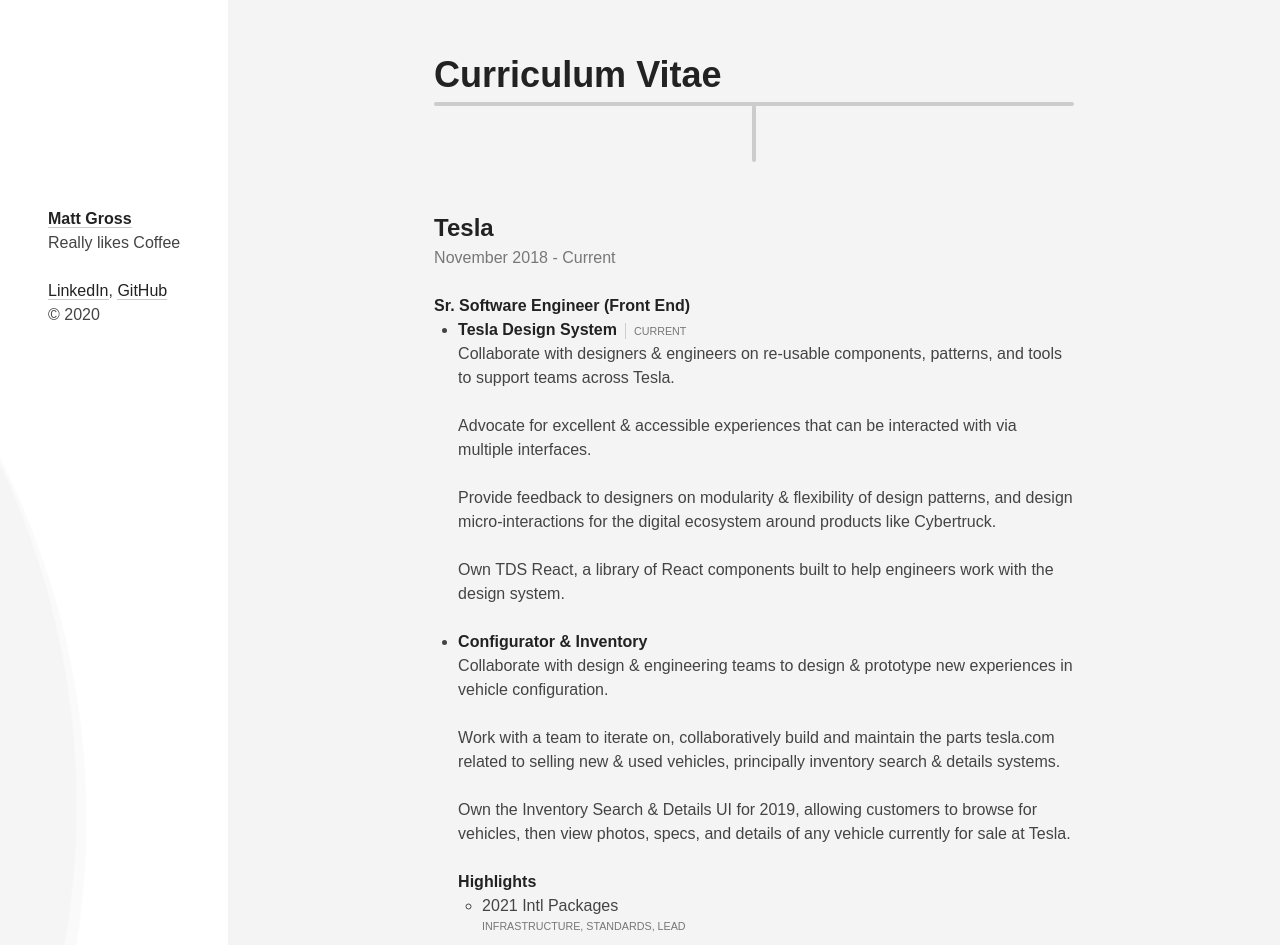
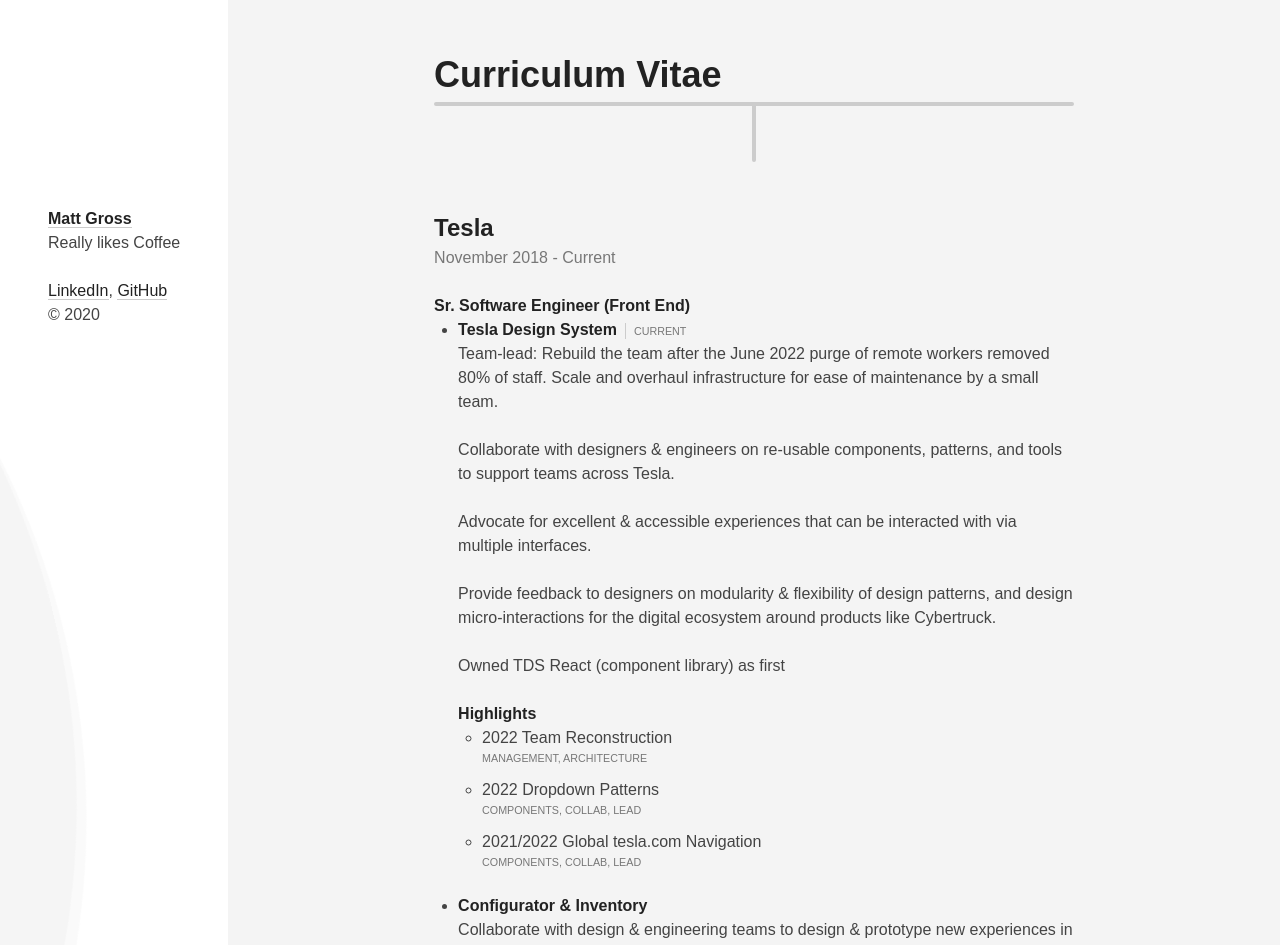
Before and after one commit to GrossDesignCo/mattgross.io, a Next.js app: page / in a window 1280 px wide. Shown: the top 945 px of the page. Built offline with nearby package versions, Linux system fonts and the light colour scheme.

Commit message:
update deps and cv

```diff
--- a/components/cv.js
+++ b/components/cv.jsx
@@ -1,5 +1,3 @@
-import React from "react";
-
 export const CV = () => (
   <article className="cap-width">
     <h1>Curriculum Vitae</h1>
@@ -19,6 +17,7 @@
             <span className="separator" />
             <span className="text-sub text-light">Current</span>
           </h3>
+          <p>Team-lead: Rebuild the team after the June 2022 purge of remote workers removed 80% of staff. Scale and overhaul infrastructure for ease of maintenance by a small team.</p>
           <p>
             Collaborate with designers & engineers on re-usable components,
             patterns, and tools to support teams across Tesla.
@@ -33,9 +32,24 @@
             around products like Cybertruck.
           </p>
           <p>
-            Own TDS React, a library of React components built to help engineers
-            work with the design system.
+            Owned TDS React (component library) as first
           </p>
+
+          <h3>Highlights</h3>
+          <ul className="margin-half">
+            <li>
+              <div>2022 Team Reconstruction</div>
+              <div className="text-sub">Management, Architecture</div>
+            </li>
+            <li>
+              <div>2022 Dropdown Patterns</div>
+              <div className="text-sub">Components, Collab, Lead</div>
+            </li>
+            <li>
+              <div>2021/2022 Global tesla.com Navigation</div>
+              <div className="text-sub">Components, Collab, Lead</div>
+            </li>
+          </ul>
         </li>
 
         <li>
@@ -202,7 +216,7 @@
               <div className="text-sub">Website</div>
             </li>
             <li>
-              <div>Cathy's Power Skating</div>
+              <div>Cathy’s Power Skating</div>
               <div className="text-sub">Website</div>
             </li>
             <li>
@@ -259,7 +273,7 @@
               <div className="text-sub">Website, Brand Creation</div>
             </li>
             <li>
-              <div>A Woman's Path</div>
+              <div>A Woman’s Path</div>
               <div className="text-sub">Website</div>
             </li>
             <li>
@@ -299,7 +313,7 @@
               <div className="text-sub">Website</div>
             </li>
             <li>
-              <div>Mantova's Two Street Music</div>
+              <div>Mantova’s Two Street Music</div>
               <div className="text-sub">Website</div>
             </li>
             <li>
```
Also changed, not shown: package.json (+5 -7 lines), components/footer.jsx (renamed from components/footer.js), components/header.jsx (renamed from components/header.js), pages/_app.jsx (renamed from pages/_app.js), pages/index.jsx (renamed from pages/index.js), 1 other file (tests, documents, lock files or other folders).
